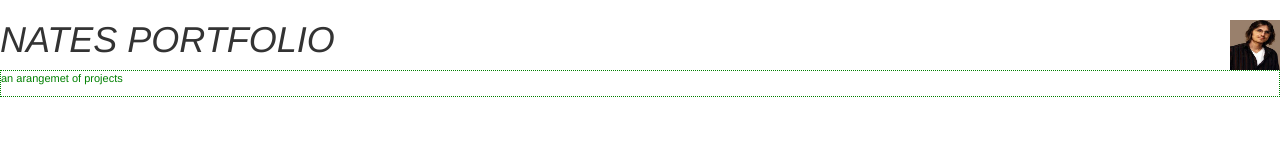
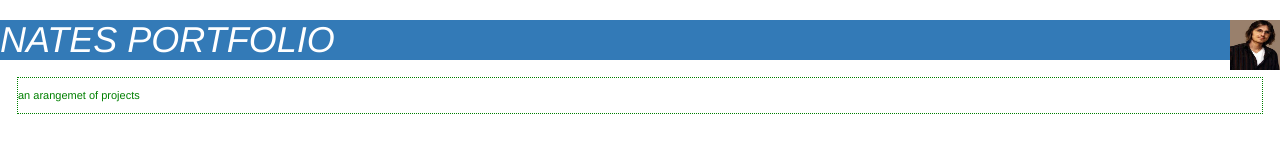
Before and after one commit to nathan-french/portfolio, a plain HTML site: page index.html in a window 1280 px wide. Drawn offline with Linux system fonts and the light colour scheme.

Commit message:
added box model

```diff
--- a/CSS/styles.css
+++ b/CSS/styles.css
@@ -11,6 +11,9 @@
 
 .border{
   border: 1px dotted green;
+  padding-top: 10px;
+  margin: 17px;
+
 
 }
 
--- a/index.html
+++ b/index.html
@@ -11,7 +11,7 @@
     <div class="img">
       <img src="IMAGES/me.jpg" alt="pic of nate" style="width:50px;height:50px;">
     </div>
-    <div class="font_a">
+    <div class="font_a btn-primary ">
       <h1>NATES PORTFOLIO</h>
     </div>
     <div class="border font_b">
```
